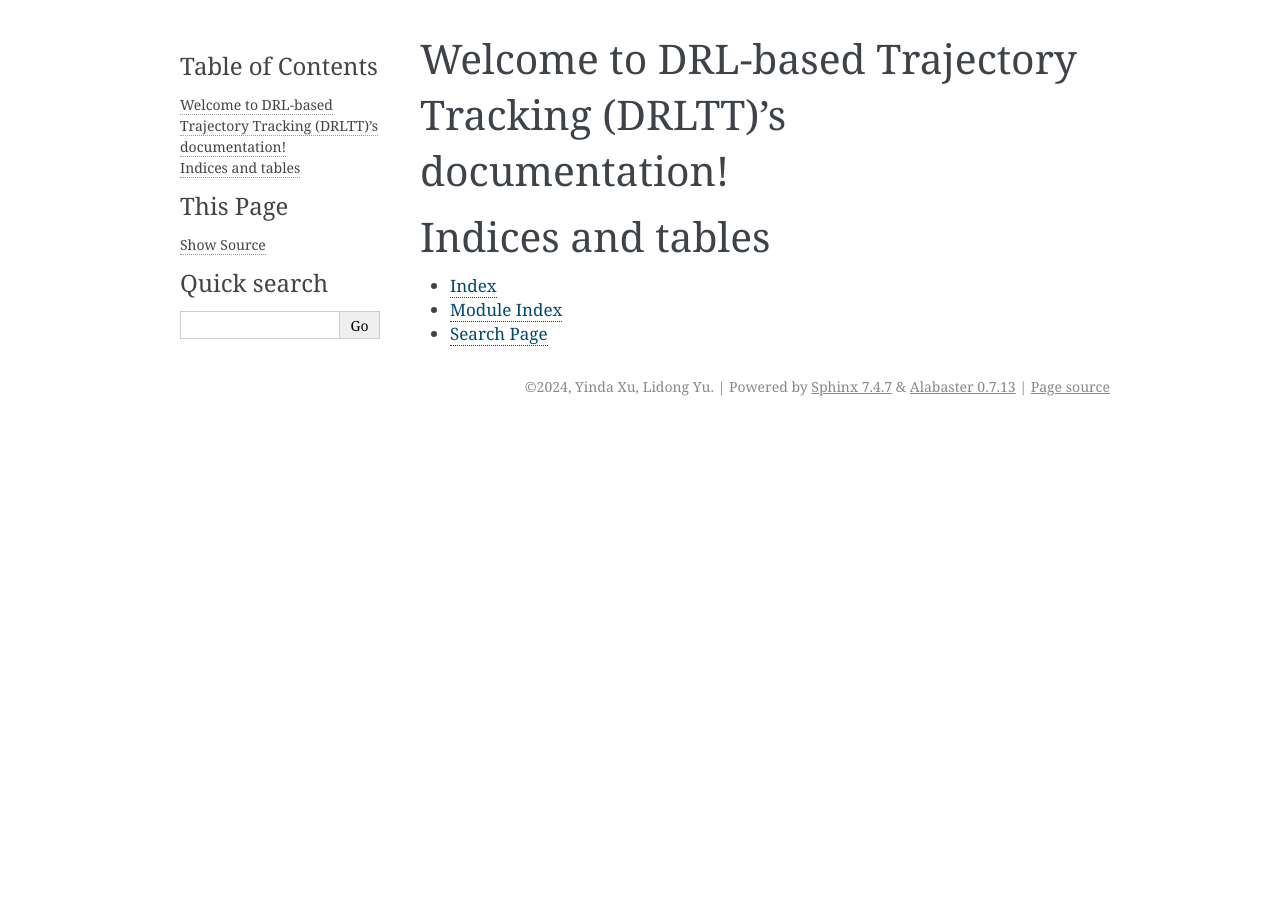
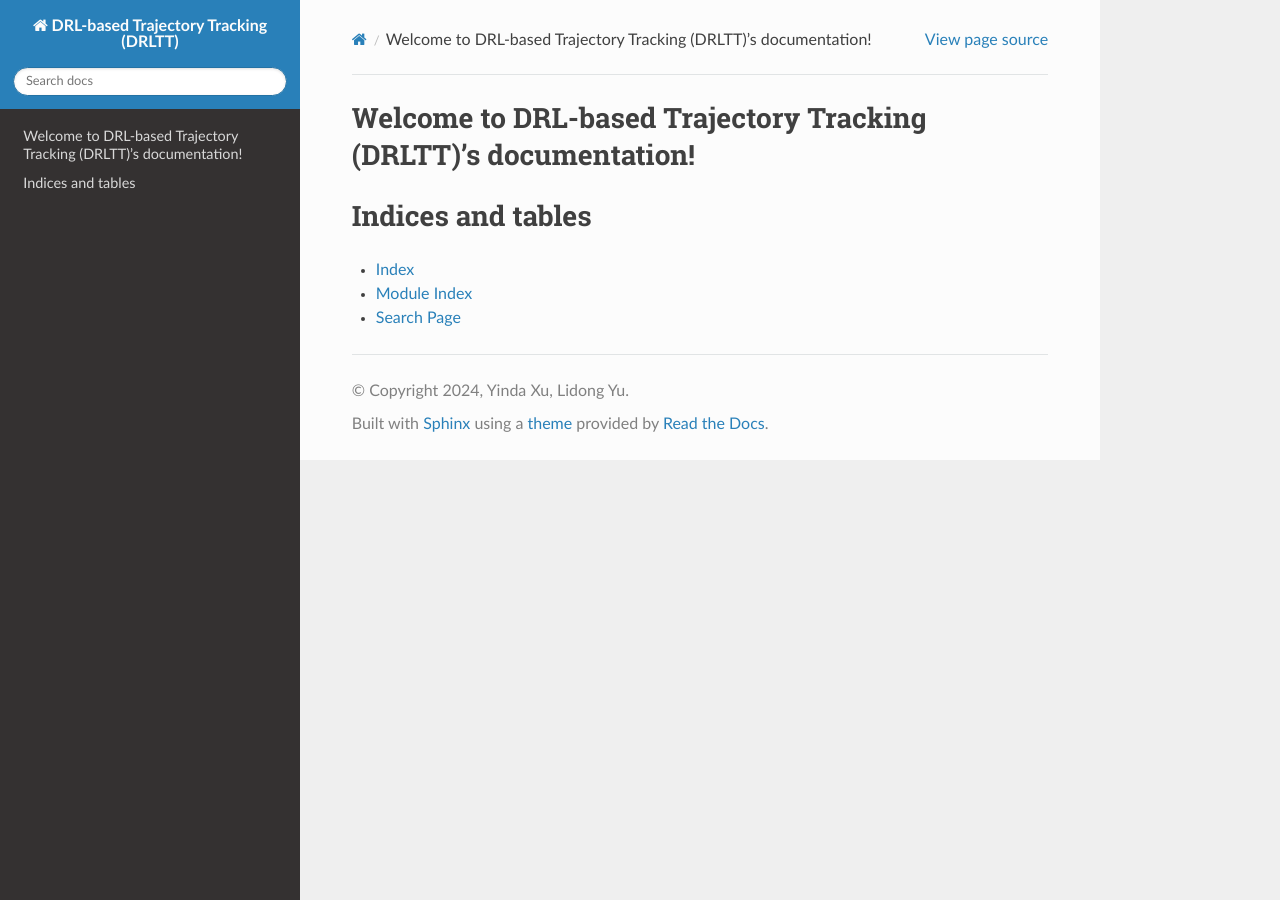
Before and after one commit to MARMOTatZJU/drl-based-trajectory-tracking, a Sphinx documentation site: the page built from docs/source/index.rst, in a window 1280 px wide. Built offline with Sphinx 7.4.7 and the Read the Docs theme 2.0.0, drawn with Linux system fonts in a browser that asks for light colours.

Commit message:
[xyd/doc] enable rtd theme and md parser
- read-the-doc theme
- markdown parser

```diff
--- a/docs/source/conf.py
+++ b/docs/source/conf.py
@@ -13,7 +13,11 @@ author = 'Yinda Xu, Lidong Yu'
 # -- General configuration ---------------------------------------------------
 # https://www.sphinx-doc.org/en/master/usage/configuration.html#general-configuration
 
-extensions = []
+extensions = [
+    'sphinx.ext.autodoc',
+    'sphinx.ext.napoleon',
+    'myst_parser',  # substitute of `recommonmark`
+]
 
 templates_path = ['_templates']
 exclude_patterns = []
@@ -23,5 +27,7 @@ exclude_patterns = []
 # -- Options for HTML output -------------------------------------------------
 # https://www.sphinx-doc.org/en/master/usage/configuration.html#options-for-html-output
 
-html_theme = 'alabaster'
-html_static_path = ['_static']
+import sphinx_rtd_theme
+html_theme = 'sphinx_rtd_theme'
+html_theme_path = [sphinx_rtd_theme.get_html_theme_path()]
+html_static_path = []
```
Also changed, not shown: 1 other file.
